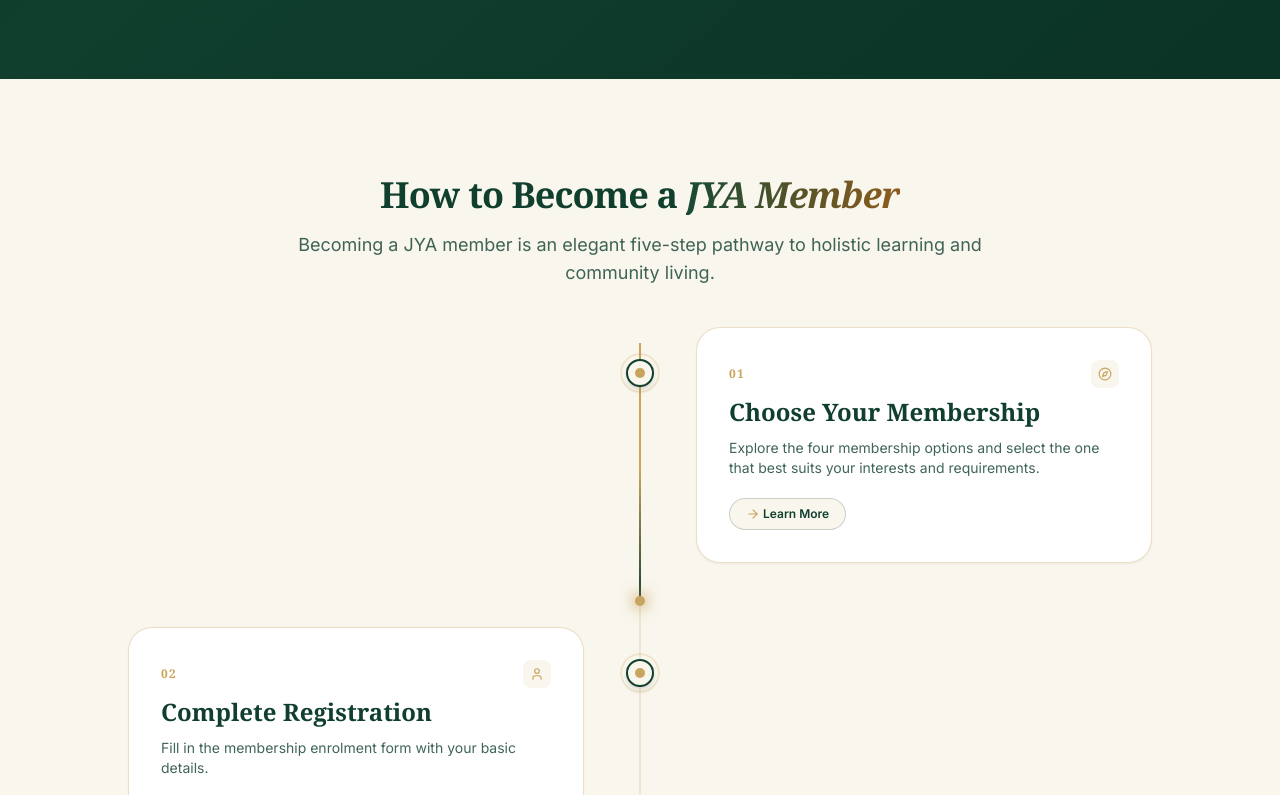
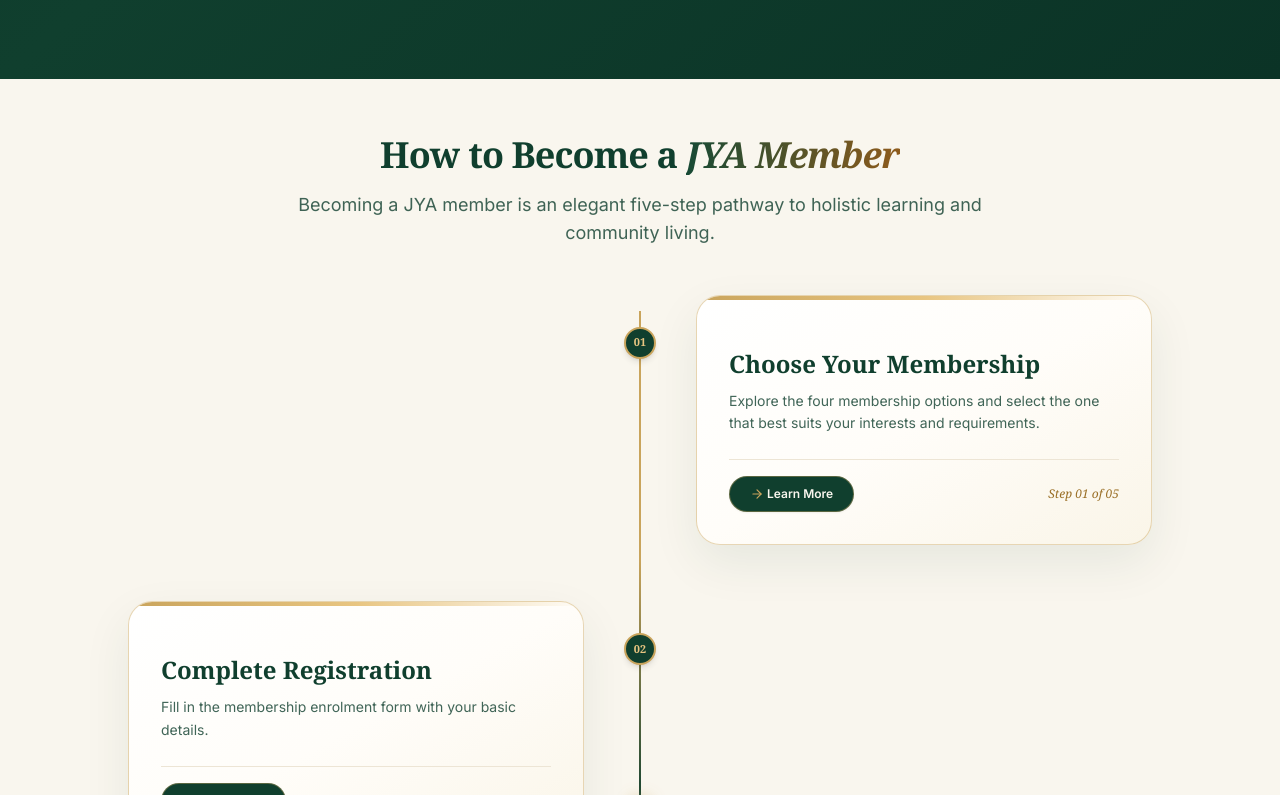
Before and after one commit to pgdiginitin78/JnanaYogAyu, a React (Vite) app: page /membership in a window 1280 px wide. Shown: the part 5108-5903 px from the top of the page. Built offline with nearby package versions, Linux system fonts and the light colour scheme.

Commit message:
membrship timline updated

```diff
--- a/src/components/membership/JYAMembershipPage.jsx
+++ b/src/components/membership/JYAMembershipPage.jsx
@@ -487,15 +487,10 @@ export default function JYAMembershipPage() {
 
   const { scrollYProgress: timelineProgress } = useScroll({
     target: timelineRef,
-    offset: ["start 70%", "end 55%"],
-  });
-  const timelineScale = useSpring(timelineProgress, {
-    stiffness: 100,
-    damping: 26,
-    restDelta: 0.001,
+    offset: ["start 75%", "end 60%"],
   });
   const timelineHeadTop = useTransform(
-    timelineScale,
+    timelineProgress,
     (v) => `${Math.min(100, Math.max(0, v * 100))}%`,
   );
 
@@ -1486,7 +1481,7 @@ export default function JYAMembershipPage() {
         </div>
       </section>
 
-      <section className="relative overflow-hidden border-b border-[#C9A45C]/30 bg-[#F9F6EE] py-14 text-[#103F2E] md:py-20">
+      <section className="relative overflow-hidden border-b border-[#C9A45C]/30 bg-[#F9F6EE] py-14 text-[#103F2E] md:py-10">
         <div className="mx-auto max-w-[1440px] px-4 sm:px-6 lg:px-8">
           <SectionHeading
             eyebrow="TIMELINE"
@@ -1500,58 +1495,63 @@ export default function JYAMembershipPage() {
             descriptionClass="text-[#103F2E]/80"
           />
 
-          <div ref={timelineRef} className="relative mx-auto mt-10 max-w-5xl">
+          <div ref={timelineRef} className="relative mx-auto mt-12 max-w-5xl">
             <div className="absolute bottom-4 left-6 top-4 -ml-px w-[2px] bg-[#C9A45C]/20 md:left-1/2" />
             <motion.div
-              style={{ scaleY: shouldReduce ? 1 : timelineScale }}
-              className="absolute bottom-4 left-6 top-4 -ml-px w-[2px] origin-top bg-gradient-to-b from-[#C9A45C] via-[#C9A45C] to-[#103F2E] md:left-1/2"
+              style={{ scaleY: shouldReduce ? 1 : timelineProgress }}
+              className="absolute bottom-4 left-6 top-4 -ml-px w-[2px] origin-top will-change-transform bg-gradient-to-b from-[#C9A45C] via-[#C9A45C] to-[#103F2E] md:left-1/2"
             />
             {!shouldReduce && (
               <div className="pointer-events-none absolute inset-x-0 bottom-4 top-4">
                 <motion.div
                   style={{ top: timelineHeadTop }}
-                  className="absolute left-6 -ml-[5px] -mt-[5px] h-[10px] w-[10px] rounded-full bg-[#C9A45C] shadow-[0_0_14px_3px_rgba(201,164,92,0.7)] md:left-1/2"
+                  className="absolute left-6 -ml-[6px] -mt-[6px] h-3 w-3 rounded-full bg-[#C9A45C] shadow-[0_0_16px_4px_rgba(201,164,92,0.75)] md:left-1/2"
                 />
               </div>
             )}
 
-            <div className="space-y-10 md:space-y-16">
+            <div className="space-y-10 md:space-y-14">
               {journeySteps.map((st, index) => {
                 const isRight = index % 2 === 0;
                 const IconComp = st.icon;
                 const card = (
-                  <Reveal kind={isRight ? "right" : "left"} duration={0.7}>
-                    <TiltCard
-                      max={4}
-                      className={`group rounded-2xl border border-[#C9A45C]/35 bg-white p-5 text-left shadow-sm transition-shadow duration-300 hover:shadow-xl sm:rounded-3xl sm:p-8 ${
+                  <Reveal kind={isRight ? "right" : "left"} duration={0.6}>
+                    <div
+                      className={`group relative overflow-hidden rounded-3xl border border-[#C9A45C]/45 bg-gradient-to-br from-white via-[#FFFDF9] to-[#FAF5E8] p-6 text-left shadow-[0_18px_48px_rgba(16,63,46,0.08)] transition-all duration-300 hover:-translate-y-1 hover:border-[#C9A45C] hover:shadow-[0_24px_60px_rgba(16,63,46,0.14)] sm:p-8 ${
                         isRight ? "md:ml-6" : "md:mr-6"
                       }`}
                     >
-                      <div className="mb-2 flex items-center justify-between">
-                        <span className="font-serif text-xs font-bold uppercase tracking-widest text-[#C9A45C]">
-                          {st.num}
-                        </span>
-                        <div className="flex h-7 w-7 items-center justify-center rounded-lg bg-[#F9F6EE] text-[#103F2E]">
-                          <IconComp className="h-3.5 w-3.5 text-[#C9A45C]" />
-                        </div>
-                      </div>
-
-                      <h3 className="font-serif text-lg font-bold leading-snug text-[#103F2E] sm:text-xl md:text-2xl">
+                      {/* Top gold accent bar */}
+                      <span
+                        aria-hidden="true"
+                        className="absolute inset-x-0 top-0 h-1 bg-gradient-to-r from-[#C9A45C] via-[#E8C581] to-transparent"
+                      />
+
+
+
+
+
+                      <h3 className="relative mt-5 font-serif text-xl font-bold leading-snug text-[#103F2E] sm:text-2xl">
                         {st.title}
                       </h3>
-                      <p className="mt-2.5 font-sans text-xs leading-relaxed text-[#103F2E]/80 sm:text-sm">
+                      <p className="relative mt-2.5 font-sans text-sm leading-relaxed text-[#103F2E]/80">
                         {st.description}
                       </p>
 
-                      <CommonButton
-                        label="Learn More"
-                        onClick={() => handleOpenModal()}
-                        icon={
-                          <ArrowRight className="h-3.5 w-3.5 text-[#C9A45C]" />
-                        }
-                        className="mt-5 !h-8 !px-4 bg-[#F9F6EE] hover:bg-[#103F2E] text-[#103F2E] hover:text-[#F9F6EE] border border-[#103F2E]/20 hover:border-[#103F2E] !rounded-full text-xs font-semibold shadow-none transition-all"
-                      />
-                    </TiltCard>
+                      <div className="relative mt-6 flex items-center justify-between border-t border-[#EDE5D5] pt-4">
+                        <CommonButton
+                          label="Learn More"
+                          onClick={() => handleOpenModal()}
+                          icon={
+                            <ArrowRight className="h-3.5 w-3.5 text-[#C9A45C]" />
+                          }
+                          className="!h-9 !px-5 bg-[#103F2E] hover:bg-[#0B3326] text-[#F9F6EE] border border-[#C9A45C]/40 !rounded-full text-xs font-semibold shadow-sm transition-all"
+                        />
+                        <span className="font-serif text-xs italic text-[#9A6F26]">
+                          Step {st.num} of 0{journeySteps.length}
+                        </span>
+                      </div>
+                    </div>
                   </Reveal>
                 );
 
@@ -1560,31 +1560,19 @@ export default function JYAMembershipPage() {
                     key={st.num}
                     className="relative flex flex-col items-center md:flex-row"
                   >
-                    <div className="absolute left-6 top-8 z-20 -ml-3.5 md:left-1/2">
+                    <div className="absolute left-6 top-8 z-20 -ml-4 md:left-1/2">
                       <motion.div
                         initial={
                           shouldReduce
                             ? { opacity: 0 }
-                            : { opacity: 0, scale: 0.3 }
+                            : { opacity: 0, scale: 0.5 }
                         }
                         whileInView={{ opacity: 1, scale: 1 }}
-                        viewport={{ once: false, amount: 0.6 }}
-                        transition={{ duration: 0.5, ease }}
-                        className="relative flex h-7 w-7 items-center justify-center rounded-full border-2 border-[#103F2E] bg-[#F9F6EE] shadow-md"
+                        viewport={{ once: true, amount: 0.4 }}
+                        transition={{ duration: 0.45, ease }}
+                        className="flex h-8 w-8 items-center justify-center rounded-full border-2 border-[#C9A45C] bg-[#103F2E] font-serif text-[11px] font-bold text-[#E8C581] shadow-md"
                       >
-                        {!shouldReduce && (
-                          <motion.span
-                            aria-hidden="true"
-                            animate={{ scale: [1, 2], opacity: [0.7, 0] }}
-                            transition={{
-                              duration: 2,
-                              ease: "easeOut",
-                              repeat: Infinity,
-                            }}
-                            className="absolute inset-0 rounded-full border border-[#C9A45C]"
-                          />
-                        )}
-                        <div className="h-2.5 w-2.5 rounded-full bg-[#C9A45C]" />
+                        {st.num}
                       </motion.div>
                     </div>
 
```
